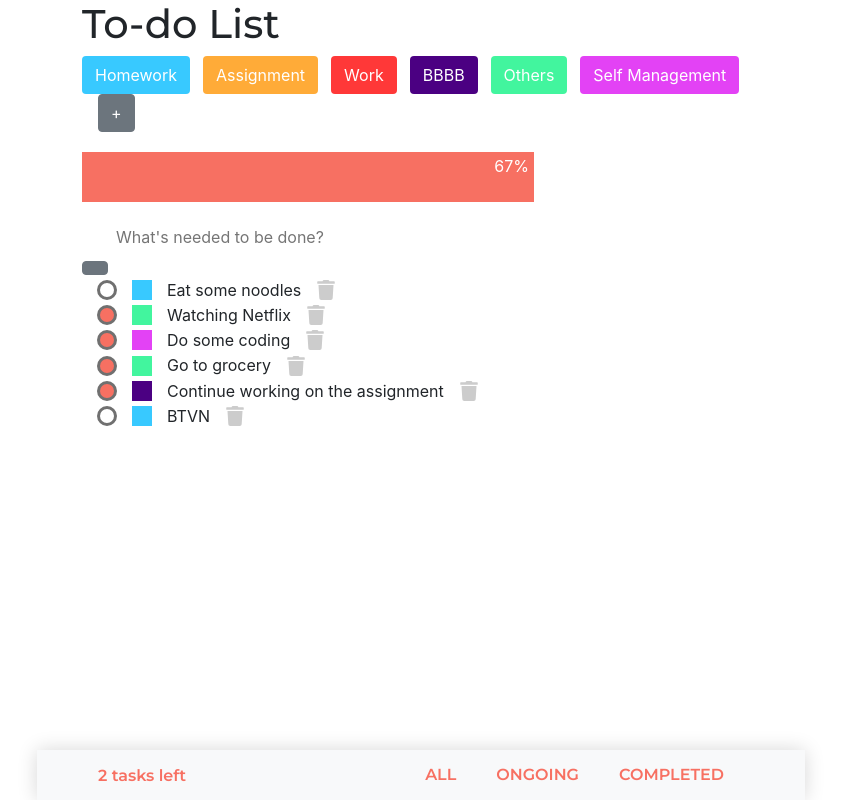
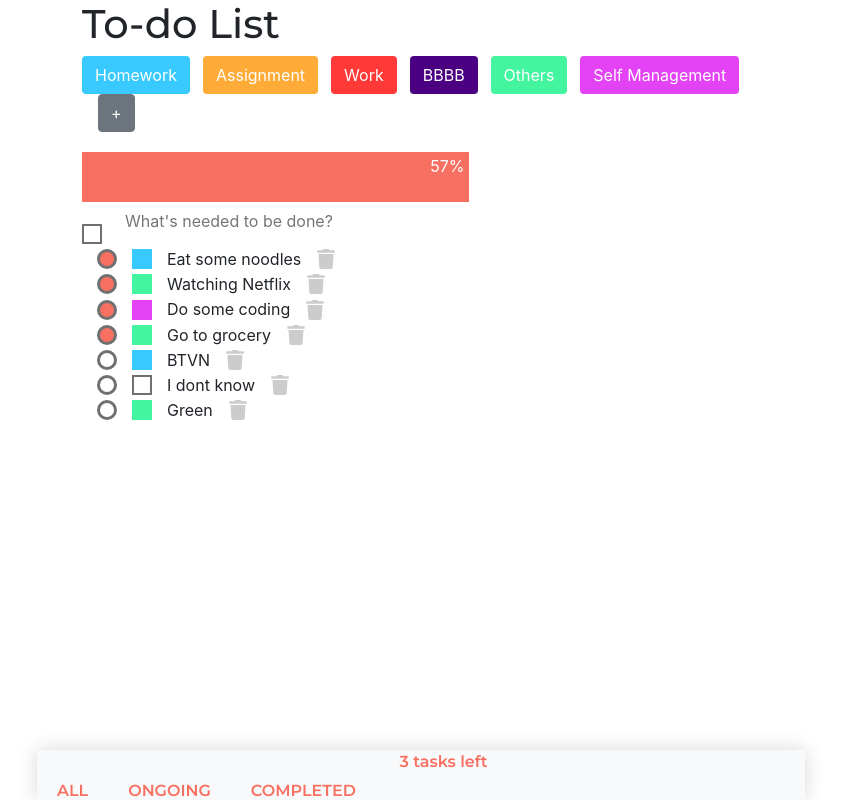
Before and after one commit to giangle0411/todo-app, a React (Create React App) app: page / in a window 1280 px wide. Shown: the whole page, without its empty margins (219-1060 px from the left). Built offline with nearby package versions, Linux system fonts and the light colour scheme; data requests are answered from the project's data file.

Commit message:
React Routes

```diff
--- a/db.json
+++ b/db.json
@@ -4,7 +4,7 @@
       "name": "Eat some noodles",
       "category": "Homework",
       "categoryColor": "#38C9FF",
-      "completed": false,
+      "completed": true,
       "id": 1
     },
     {
@@ -29,18 +29,25 @@
       "id": 4
     },
     {
-      "name": "Continue working on the assignment",
-      "category": "BBBB",
-      "categoryColor": "indigo",
-      "completed": true,
-      "id": 5
-    },
-    {
       "name": "BTVN",
       "category": "Homework",
       "categoryColor": "#38C9FF",
       "completed": false,
       "id": 6
+    },
+    {
+      "name": "I dont know",
+      "category": null,
+      "categoryColor": null,
+      "completed": false,
+      "id": 7
+    },
+    {
+      "name": "Green",
+      "category": "Others",
+      "categoryColor": "#42f59e",
+      "completed": false,
+      "id": 8
     }
   ],
   "category": [
--- a/package.json
+++ b/package.json
@@ -13,6 +13,7 @@
     "react": "^16.13.1",
     "react-dom": "^16.13.1",
     "react-redux": "^7.2.0",
+    "react-router": "^5.2.0",
     "react-router-dom": "^5.2.0",
     "react-scripts": "3.4.1",
     "reactstrap": "^8.5.1",
--- a/src/app.css
+++ b/src/app.css
@@ -69,6 +69,10 @@ h1 {
   display: inline-block;
   margin-bottom: 3px;
   margin-left: 15px;
+}
+
+.form-group {
+  margin-bottom: 0px;
 }
 
 .category-box {
--- /dev/null
+++ b/src/components/AllTodos.js
@@ -0,0 +1,14 @@
+import React, { Component } from 'react'
+import TodoList from './AppBody/TodoList'
+import AddNewTodo from './AppBody/AddNewTodo'
+
+export default class AllTodos extends Component {
+  render() {
+    return (
+      <div>
+        <AddNewTodo />
+        <TodoList list="AllTodos" />
+      </div>
+    )
+  }
+}
--- a/src/components/App.js
+++ b/src/components/App.js
@@ -1,13 +1,22 @@
 import React, { Component } from 'react'
+import { BrowserRouter, Route, Link } from 'react-router-dom'
+import AllTodos from './AllTodos'
+import CompletedTodos from './CompletedTodos'
+import IncompletedTodos from './IncompletedTodos'
 import AppHeader from './AppHeader/AppHeader'
-import AppBody from './AppBody/AppBody'
 
 export default class App extends Component {
   render() {
     return (
       <div className="container-mdm">
         <AppHeader />
-        <AppBody />
+        <BrowserRouter>
+          <div>
+            <Route path="/" exact component={AllTodos} />
+            <Route path="/completed" exact component={CompletedTodos} />
+            <Route path="/incompleted" exact component={IncompletedTodos} />
+          </div>
+        </BrowserRouter>
       </div>
     )
   }
--- a/src/components/AppBody/AddNewTodo.js
+++ b/src/components/AppBody/AddNewTodo.js
@@ -59,11 +59,15 @@ class AddNewTodo extends Component {
   render() {
     return (
       <div>
-        <Button
-          className="primary"
-          style={{ backgroundColor: `${this.state.categoryColor}` }}
+        <div
+          className="category-box"
+          style={{
+            backgroundColor: `${this.state.categoryColor}`,
+            border: `2.5px solid ${this.state.categoryColor}`,
+          }}
           onClick={this.handleShow}
-        ></Button>
+        ></div>
+
         <Modal show={this.state.show} onHide={this.handleShow} centered>
           <Modal.Body>
             {this.renderCategoryOption()}
--- a/src/components/AppBody/TodoList.js
+++ b/src/components/AppBody/TodoList.js
@@ -16,8 +16,8 @@ class TodoList extends Component {
   }
 
   renderComponent() {
-    switch (this.state.component) {
-      case 'TodoList':
+    switch (this.props.list) {
+      case 'AllTodos':
         return this.props.todos.map((todo) => {
           return <TodoItem key={todo.id} todoItem={todo} />
         })
@@ -28,7 +28,7 @@ class TodoList extends Component {
           }
           return null
         })
-      case 'NotCompletedTodos':
+      case 'IncompletedTodos':
         return this.props.todos.map((todo) => {
           if (todo.completed === false) {
             return <TodoItem key={todo.id} todoItem={todo} />
@@ -46,11 +46,11 @@ class TodoList extends Component {
 
     return (
       <div className="todo-list">
+        {this.renderComponent()}
         <AppFooter
           showComponent={this.showComponent}
           todosLeft={todosLeft.length}
         />
-        {this.renderComponent()}
       </div>
     )
   }
--- /dev/null
+++ b/src/components/CompletedTodos.js
@@ -0,0 +1,14 @@
+import React, { Component } from 'react'
+import TodoList from './AppBody/TodoList'
+import AddNewTodo from './AppBody/AddNewTodo'
+
+export default class CompletedTodos extends Component {
+  render() {
+    return (
+      <div>
+        <AddNewTodo />
+        <TodoList list="CompletedTodos" />
+      </div>
+    )
+  }
+}
--- /dev/null
+++ b/src/components/IncompletedTodos.js
@@ -0,0 +1,14 @@
+import React, { Component } from 'react'
+import TodoList from './AppBody/TodoList'
+import AddNewTodo from './AppBody/AddNewTodo'
+
+export default class IncompletedTodos extends Component {
+  render() {
+    return (
+      <div>
+        <AddNewTodo />
+        <TodoList list="IncompletedTodos" />
+      </div>
+    )
+  }
+}
--- a/src/index.js
+++ b/src/index.js
@@ -4,11 +4,10 @@ import { Provider } from 'react-redux'
 import { createStore, applyMiddleware, compose } from 'redux'
 import reduxThunk from 'redux-thunk'
 import reducers from './reducers'
-import './app.css'
 
 import App from './components/App'
 import 'bootstrap/dist/css/bootstrap.css'
-
+import './app.css'
 const composeEnhancers = window.__REDUX_DEVTOOLS_EXTENSION_COMPOSE__ || compose
 
 const store = createStore(
--- /dev/null
+++ b/src/routes.js
@@ -0,0 +1,6 @@
+import React from 'react'
+import { Route, IndexRoute } from 'react-router'
+
+import App from './components/App'
+
+export default <Route path="/" component={App} />
```
Also changed, not shown: 1 other file (tests, documents, lock files or other folders).
